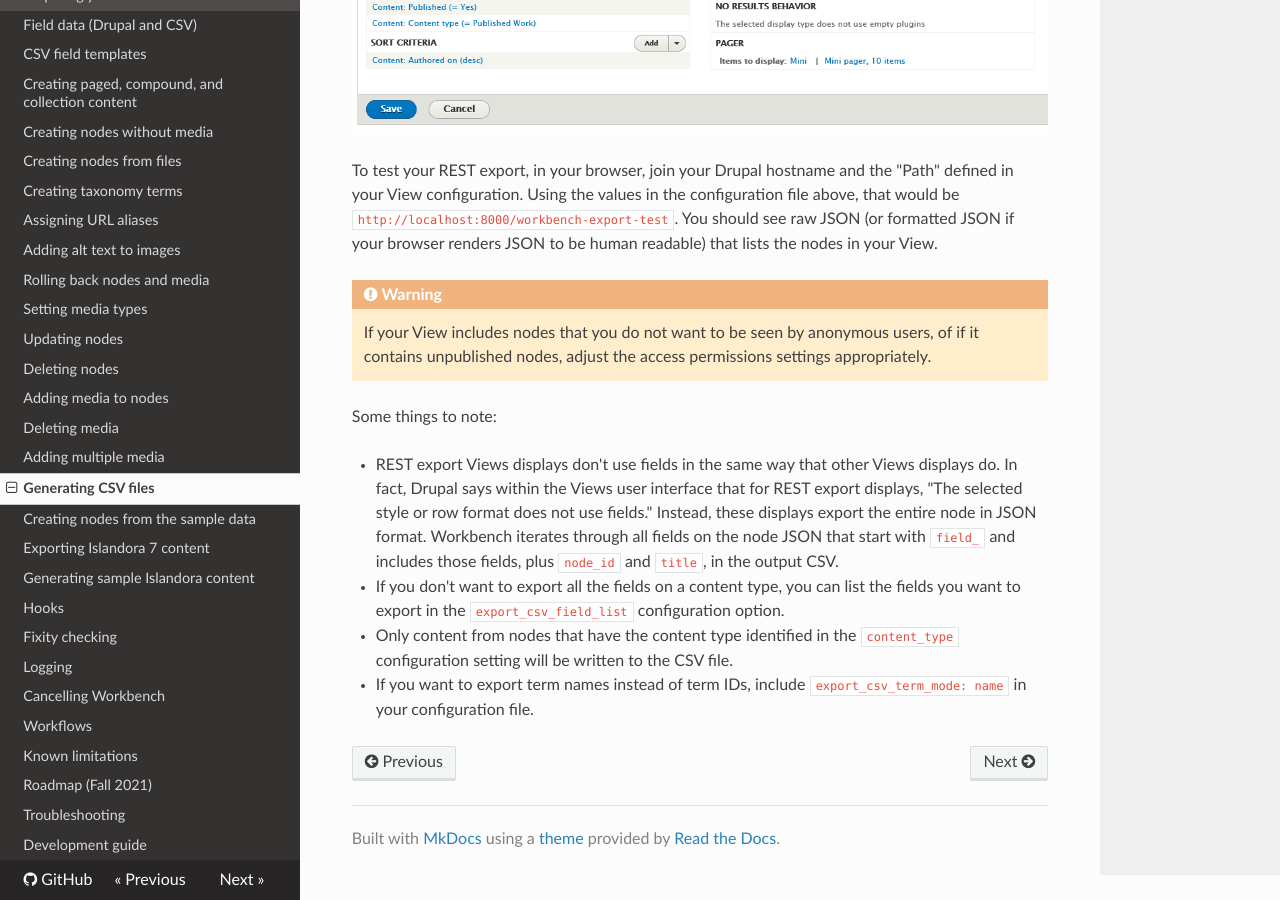
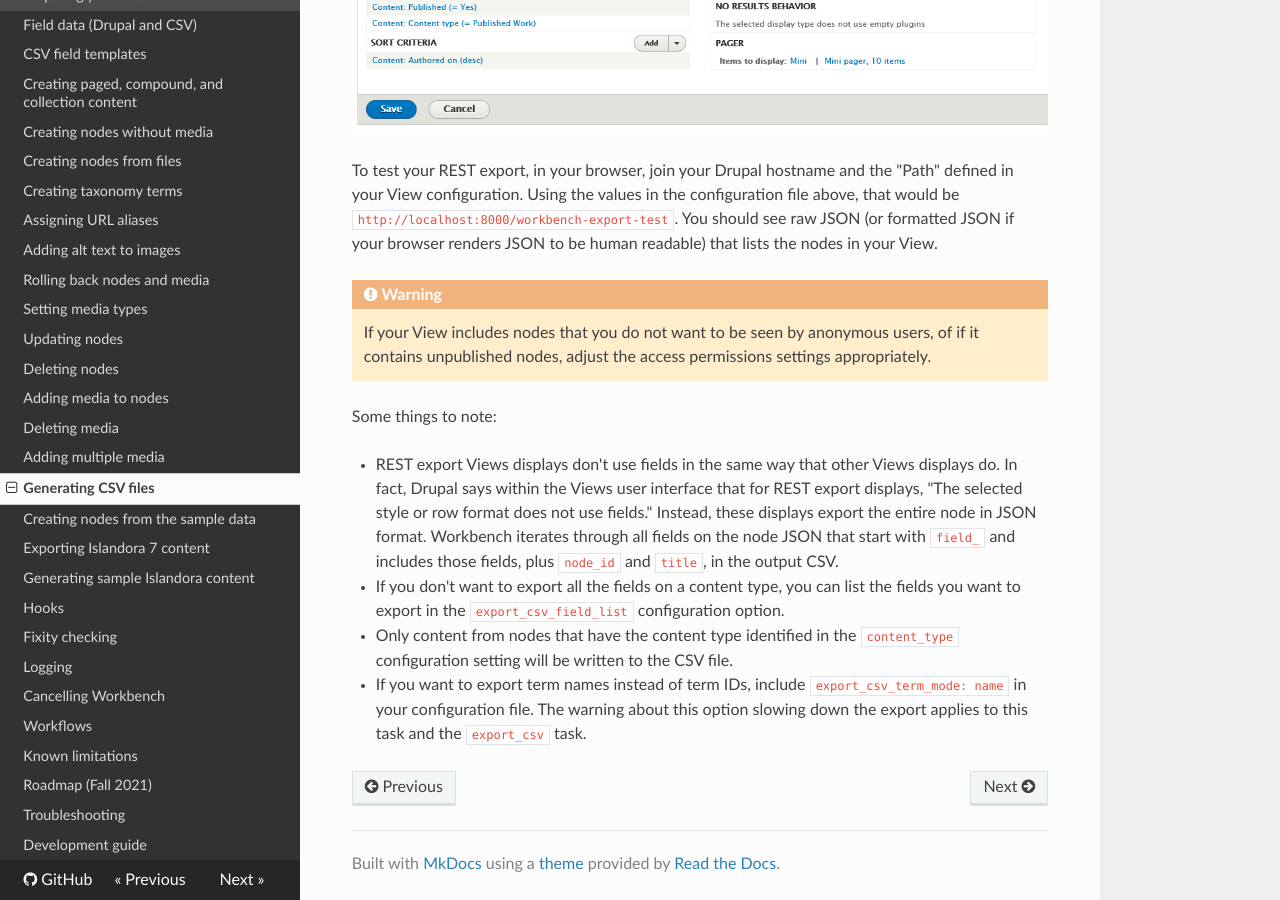
Before and after one commit to mjordan/islandora_workbench_docs, an MkDocs documentation site: the page built from docs/generating_csv_files.md, in a window 1280 px wide and 900 px high, scrolled down 4557 px. Built offline with MkDocs 1.6.1, drawn with Linux system fonts in a browser that asks for light colours; nearby versions of some CDN libraries; old or Windows-style settings are respelled for this version of MkDocs.

Commit message:
Cleanup.

```diff
--- a/docs/generating_csv_files.md
+++ b/docs/generating_csv_files.md
@@ -134,4 +134,4 @@ Some things to note:
 * REST export Views displays don't use fields in the same way that other Views displays do. In fact, Drupal says within the Views user interface that for REST export displays, "The selected style or row format does not use fields." Instead, these displays export the entire node in JSON format. Workbench iterates through all fields on the node JSON that start with `field_` and includes those fields, plus `node_id` and `title`, in the output CSV.
 * If you don't want to export all the fields on a content type, you can list the fields you want to export in the `export_csv_field_list` configuration option.
 * Only content from nodes that have the content type identified in the `content_type` configuration setting will be written to the CSV file.
-* If you want to export term names instead of term IDs, include `export_csv_term_mode: name` in your configuration file.
+* If you want to export term names instead of term IDs, include `export_csv_term_mode: name` in your configuration file. The warning about this option slowing down the export applies to this task and the `export_csv` task.
```
Also changed, not shown: site/index.html.
